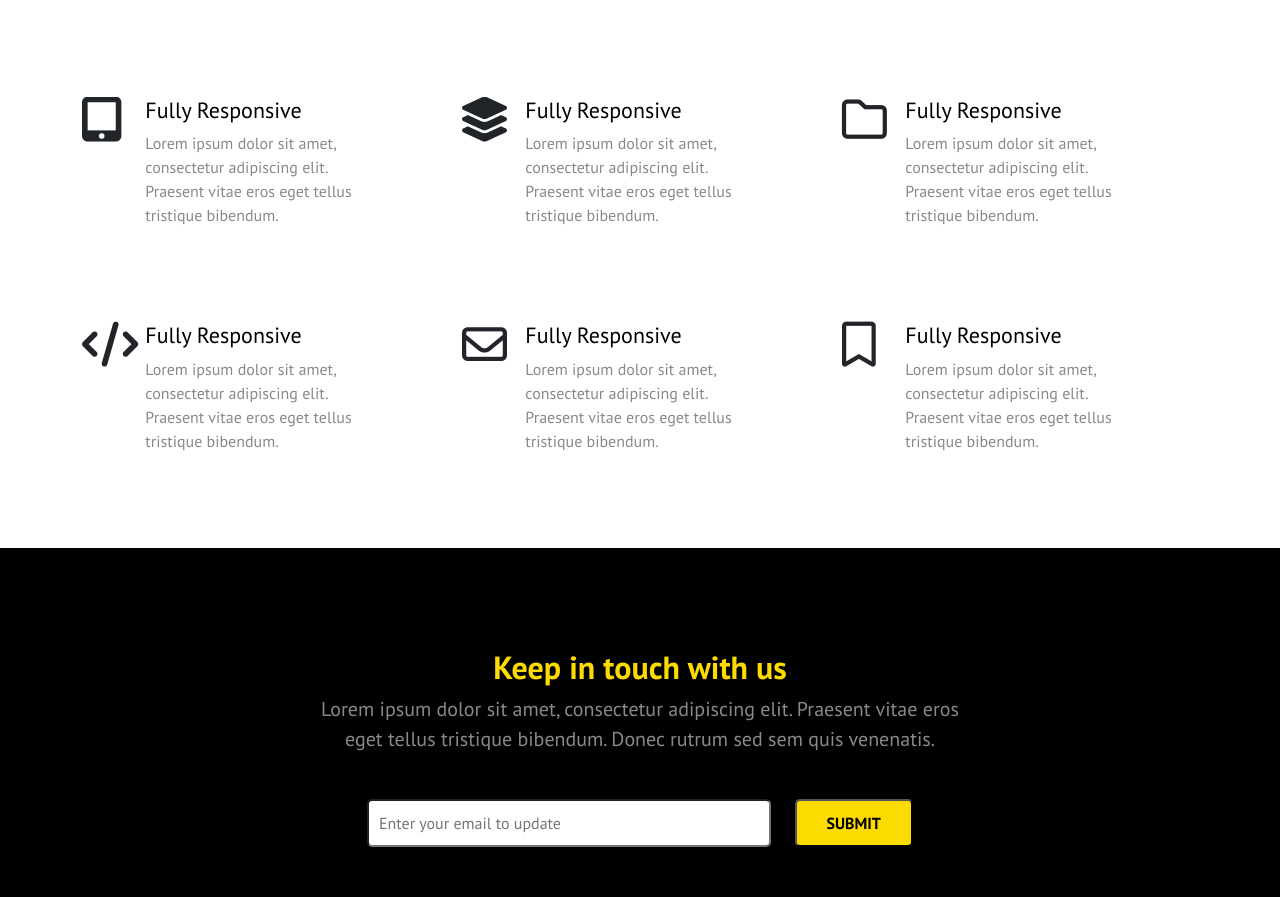
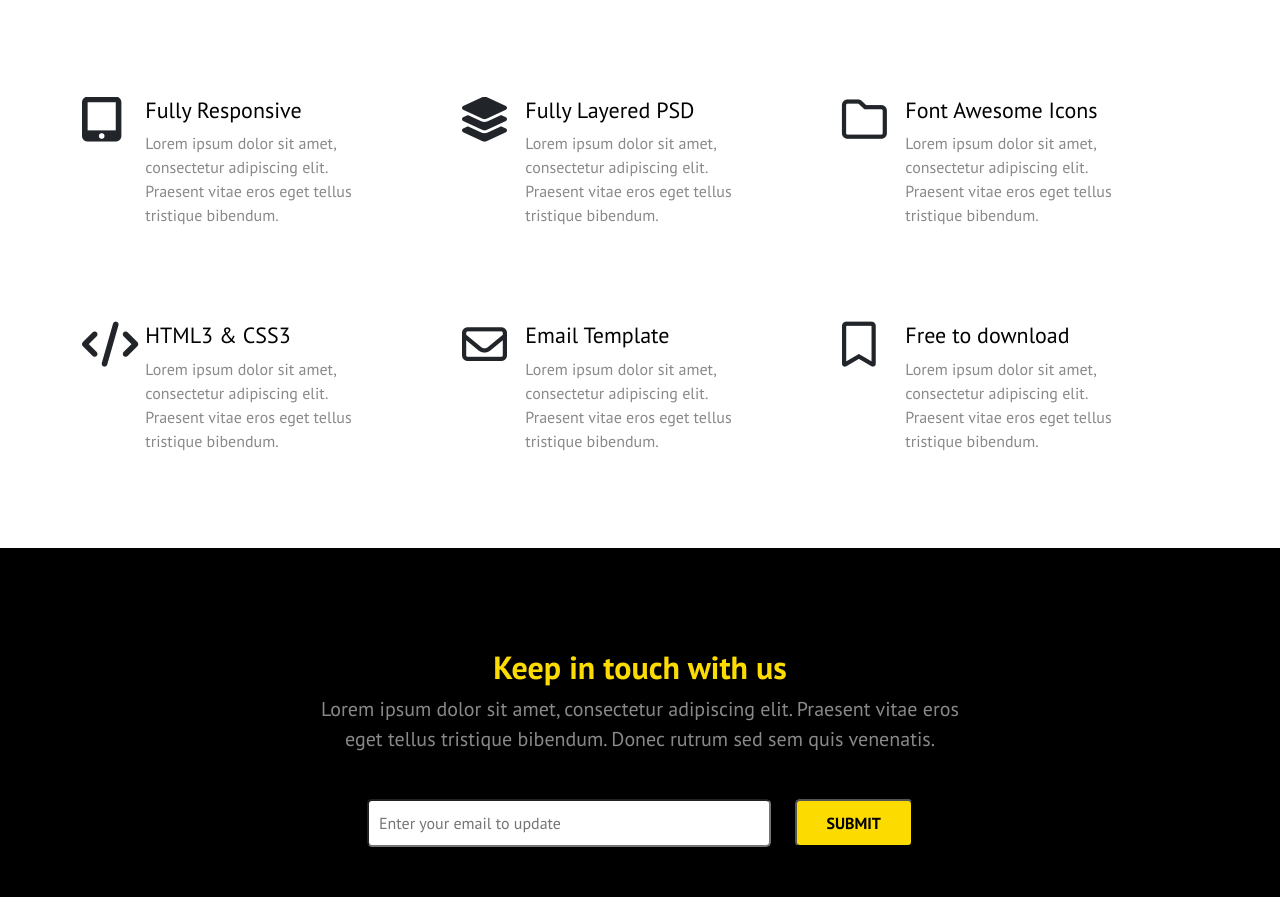
Before and after one commit to sharifmiaonly/project-tinione, a plain HTML site: page index.html in a window 1280 px wide. Shown: the part 1004-1901 px from the top of the page. Drawn offline with Linux system fonts and the light colour scheme.

Commit message:
Update index.html

```diff
--- a/index.html
+++ b/index.html
@@ -210,7 +210,7 @@
                         <i class="fa-solid fa-layer-group"></i>
                       </div>
                       <div class="col-lg-10 col-md-10 col-sm-10 g-text">
-                        <h2>Fully Responsive</h2>
+                        <h2>Fully Layered PSD</h2>
                         <p>Lorem ipsum dolor sit amet,<br> consectetur adipiscing elit.<br> Praesent vitae eros eget tellus<br> tristique bibendum.</p>
                       </div>
                     </div>
@@ -222,7 +222,7 @@
                         <i class="fa-regular fa-folder"></i>
                       </div>
                       <div class="col-lg-10 col-md-10 col-sm-10 g-text">
-                        <h2>Fully Responsive</h2>
+                        <h2>Font Awesome Icons</h2>
                         <p>Lorem ipsum dolor sit amet,<br> consectetur adipiscing elit.<br> Praesent vitae eros eget tellus<br> tristique bibendum.</p>
                       </div>
                     </div>
@@ -234,7 +234,7 @@
                         <i class="fa-solid fa-code"></i>
                       </div>
                       <div class="col-lg-10 col-md-10 col-sm-10 g-text">
-                        <h2>Fully Responsive</h2>
+                        <h2>HTML3 & CSS3 </h2>
                         <p>Lorem ipsum dolor sit amet,<br> consectetur adipiscing elit.<br> Praesent vitae eros eget tellus<br> tristique bibendum.</p>
                       </div>
                     </div>
@@ -246,7 +246,7 @@
                         <i class="fa-regular fa-envelope"></i>
                       </div>
                       <div class="col-lg-10 col-md-10 col-sm-10 g-text">
-                        <h2>Fully Responsive</h2>
+                        <h2>Email Template</h2>
                         <p>Lorem ipsum dolor sit amet,<br> consectetur adipiscing elit.<br> Praesent vitae eros eget tellus<br> tristique bibendum.</p>
                       </div>
                     </div>
@@ -258,7 +258,7 @@
                         <i class="fa-regular fa-bookmark"></i>
                       </div>
                       <div class="col-lg-10 col-md-10 col-sm-10 g-text">
-                        <h2>Fully Responsive</h2>
+                        <h2>Free to download</h2>
                         <p>Lorem ipsum dolor sit amet,<br> consectetur adipiscing elit.<br> Praesent vitae eros eget tellus<br> tristique bibendum.</p>
                       </div>
                     </div>
```
